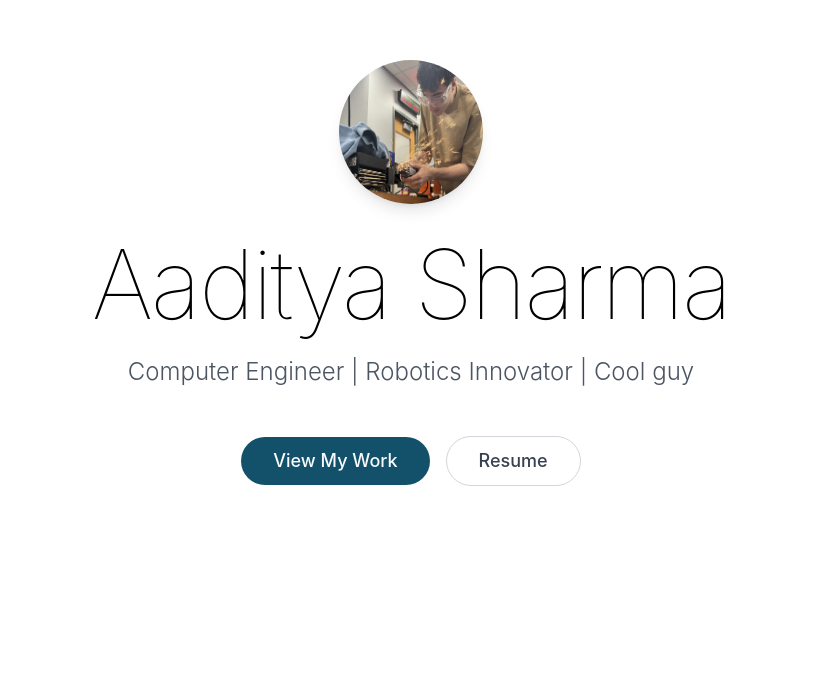
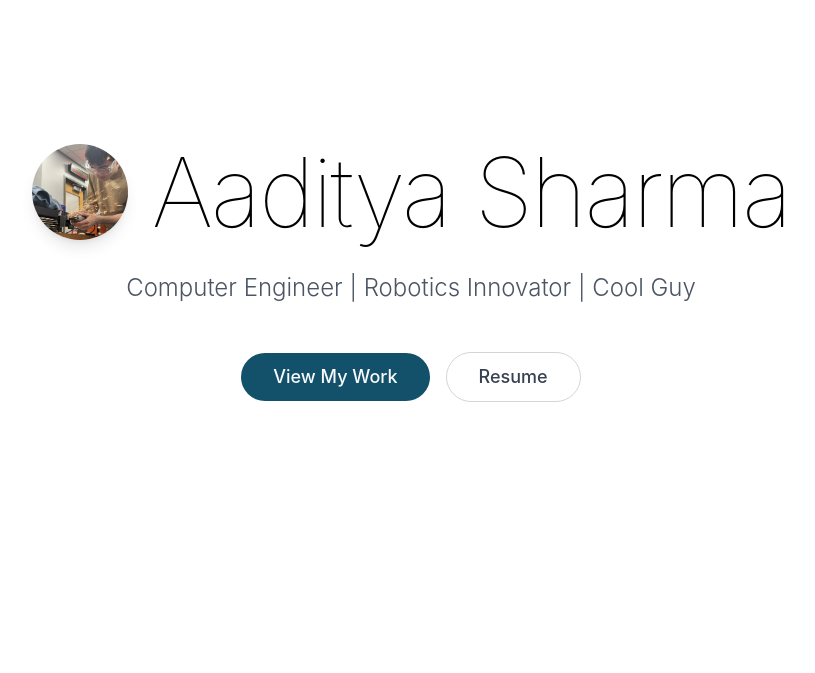
Before and after one commit to theGeekyBoi/Personal-Wesbite, a React (Vite) app: page / in a window 1280 px wide. Shown: the part 127-800 px from the top of the page, without its empty margins (229-1044 px from the left). Built offline with nearby package versions, Linux system fonts and the light colour scheme.

Commit message:
Refactor: Improve Hero section and add favicon
- Integrate profile picture within the name section for a cleaner look.
- Capitalize "g" in "Cool Guy" tagline.
- Set the attached image as the favicon.

```diff
--- a/index.html
+++ b/index.html
@@ -7,6 +7,7 @@
     <title>Aaditya Sharma - Computer Engineer | Robotics + AI Innovator</title>
     <meta name="description" content="Portfolio of Aaditya Sharma - Computer Engineering student at Virginia Tech, robotics innovator, and AI researcher. Currently SPC Intern at Micron Technology." />
     <meta name="author" content="Aaditya Sharma" />
+    <link rel="icon" href="/lovable-uploads/9b5d0624-89f4-4669-a9d0-49d3c0aedc26.png" type="image/png">
 
     <meta property="og:title" content="Aaditya Sharma - Computer Engineer | Robotics + AI Innovator" />
     <meta property="og:description" content="Portfolio of Aaditya Sharma - Computer Engineering student at Virginia Tech, robotics innovator, and AI researcher." />
--- a/src/components/Hero.tsx
+++ b/src/components/Hero.tsx
@@ -7,15 +7,17 @@ const Hero = () => {
   return (
     <section className="min-h-screen flex items-center justify-center bg-white px-6 md:px-12">
       <div className="max-w-4xl mx-auto text-center animate-fade-in">
-        <Avatar className="w-36 h-36 mx-auto mb-8 shadow-lg">
-          <AvatarImage src="/lovable-uploads/345ee6bf-7087-4013-bf4e-4daa7c82c55e.png" alt="Aaditya Sharma" />
-          <AvatarFallback>AS</AvatarFallback>
-        </Avatar>
-        <h1 className="text-6xl md:text-8xl font-thin text-black mb-6 tracking-tight">
-          Aaditya Sharma
-        </h1>
+        <div className="flex items-center justify-center gap-6 mb-8">
+          <Avatar className="w-24 h-24 shadow-lg">
+            <AvatarImage src="/lovable-uploads/345ee6bf-7087-4013-bf4e-4daa7c82c55e.png" alt="Aaditya Sharma" className="object-cover" />
+            <AvatarFallback>AS</AvatarFallback>
+          </Avatar>
+          <h1 className="text-6xl md:text-8xl font-thin text-black tracking-tight">
+            Aaditya Sharma
+          </h1>
+        </div>
         <p className="text-xl md:text-2xl text-gray-600 mb-12 font-light max-w-3xl mx-auto leading-relaxed">
-          Computer Engineer | Robotics Innovator | Cool guy
+          Computer Engineer | Robotics Innovator | Cool Guy
         </p>
         <div className="flex flex-col sm:flex-row gap-4 justify-center items-center">
           <Button
```
Also changed, not shown: public/lovable-uploads/9b5d0624-89f4-4669-a9d0-49d3c0aedc26.png (added).
